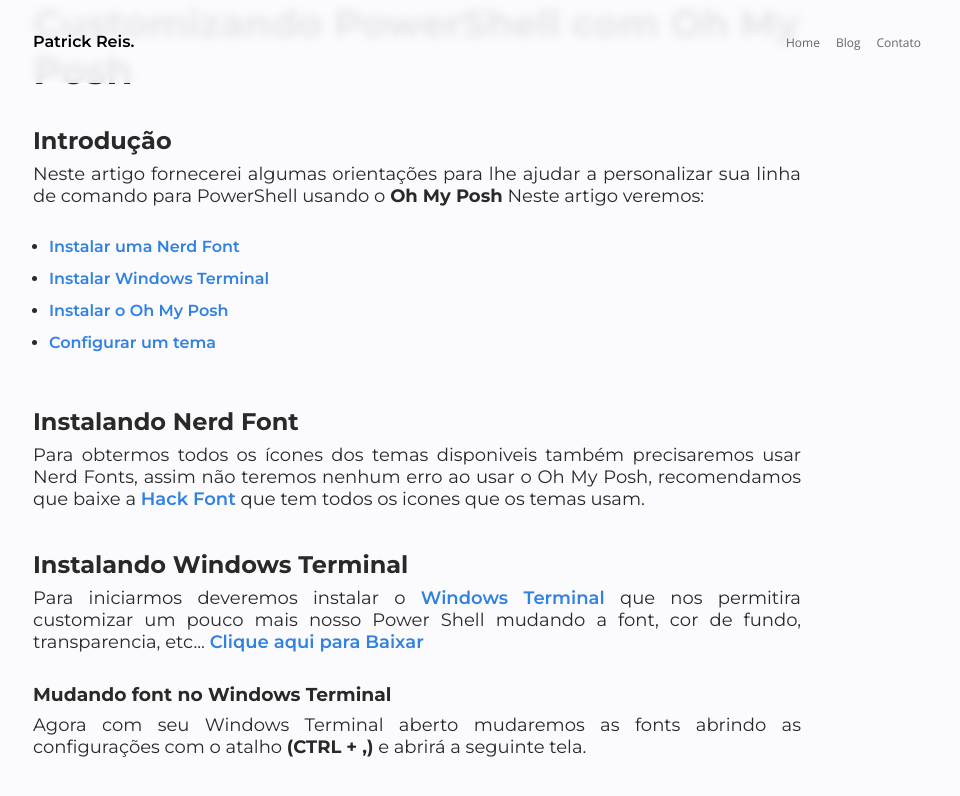
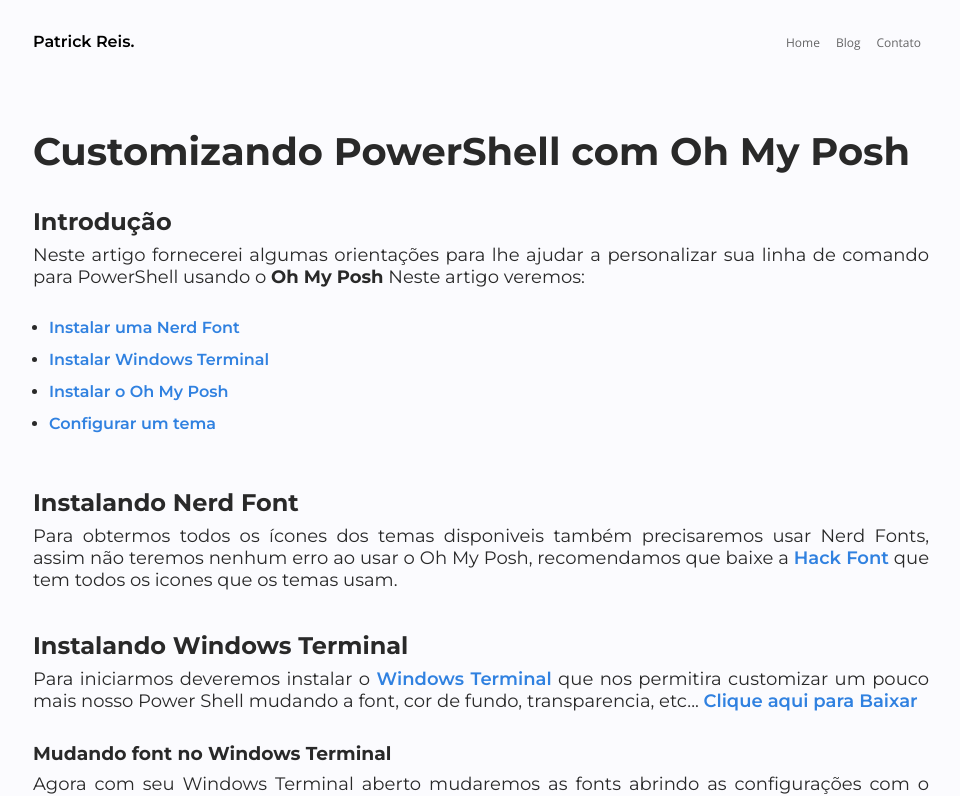
Before and after one commit to Typhz/portfolio, a Next.js app: page /posts/customizando-powershell-com-oh-my-posh in a window 1280 px wide. Shown: the top 796 px of the page, without its empty margins (159-1119 px from the left). Built offline with nearby package versions, Linux system fonts and the light colour scheme.

Commit message:
[FIX]	Error blog style

```diff
--- a/_layouts/post.js
+++ b/_layouts/post.js
@@ -1,6 +1,5 @@
 import { Main } from '../styles/article.style';
 import Head from 'next/head'
-import Link from 'next/link'
 
 export default function PostLayout(props){
     return (
--- a/pages/posts/[slug].js
+++ b/pages/posts/[slug].js
@@ -1,5 +1,4 @@
 import Head from '../../src/infra/components/Head'
-import { Main, SocialMedia } from "../../styles/blog.style";
 import { getPostBySlug, getAllPosts } from "@api"
 import PostLayout from '@layouts/post'
 import { ContainerMotion } from '../../src/components'
--- a/styles/article.style.js
+++ b/styles/article.style.js
@@ -2,10 +2,11 @@
 
 export const Main = styled.main`
   color: #292929;
-  width: 90%;
-  min-height: 90vh;
-  padding: 0 var(--global-padding);
+  width: 100%;
+  min-height: 200vh;
+  padding: 8rem var(--global-padding);
   flex-wrap: wrap;
+  justify-content: center;
   flex-direction: column;
   flex: 1;
   display: flex;
```
